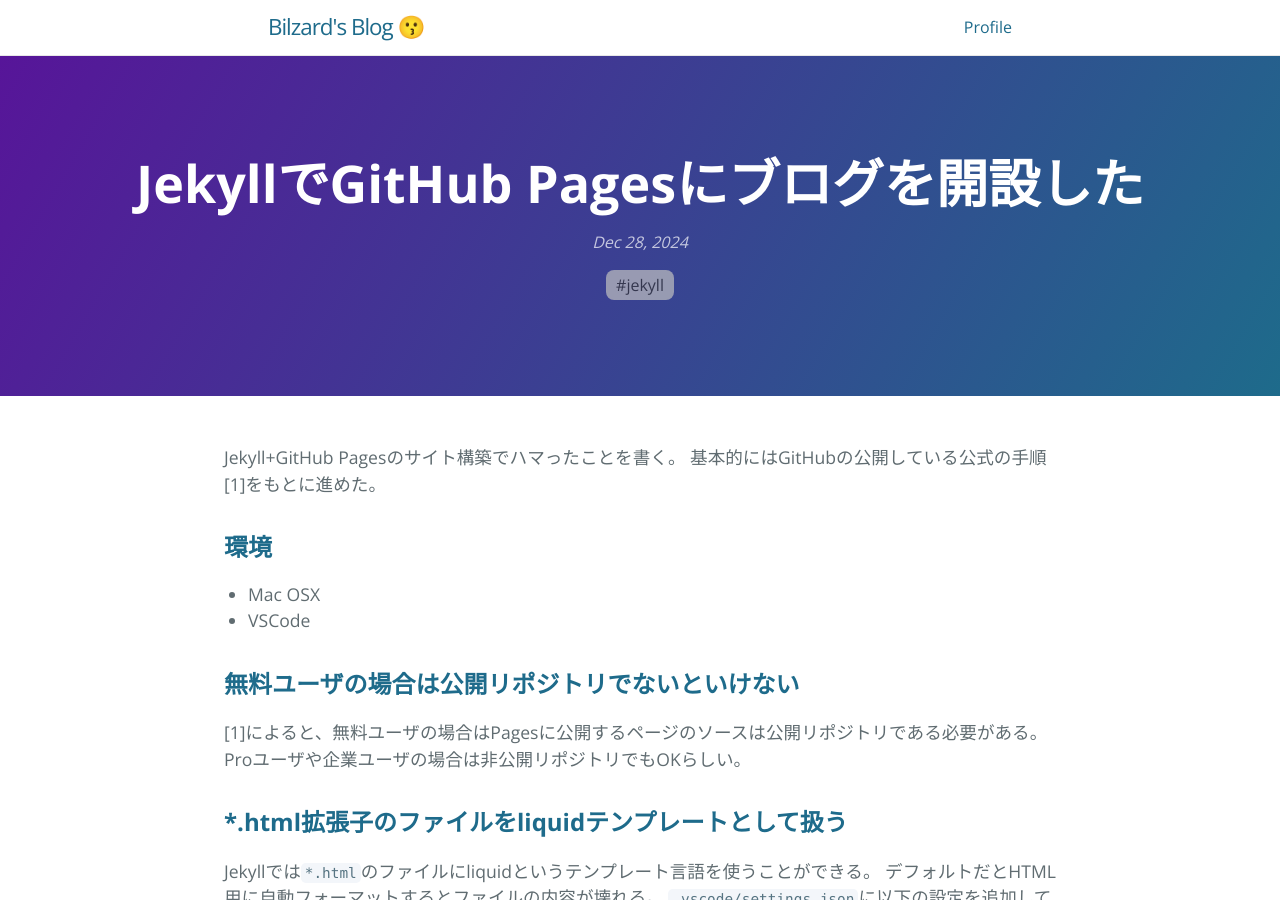
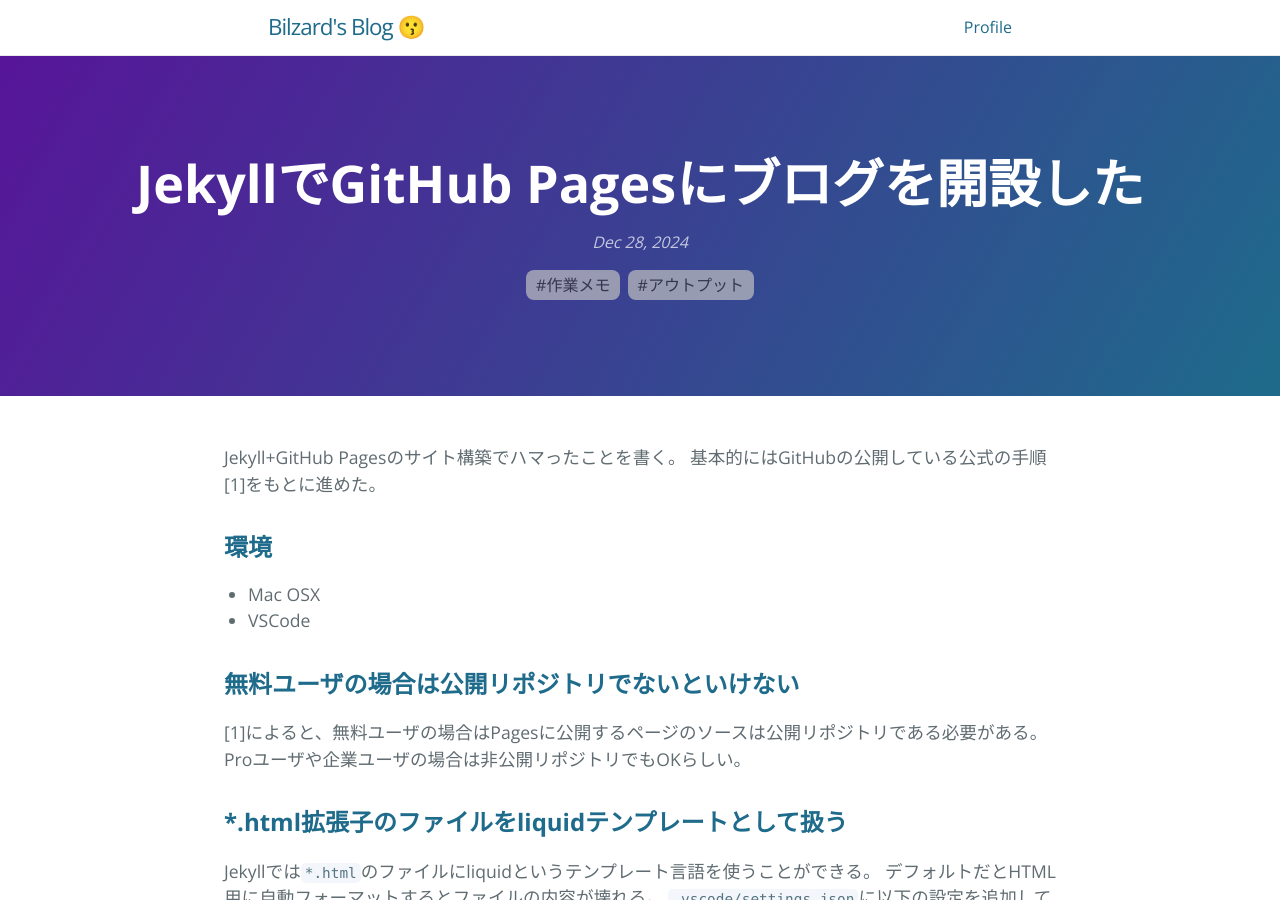
Before and after one commit to bilzard/bilzard.github.io, a Jekyll site: the page built from _posts/2024-12-28-blog-open.md, in a window 1280 px wide and 900 px high. Built offline with Jekyll 4.4.1, drawn with Linux system fonts in a browser that asks for light colours; comment, search, counter and statistics services are not loaded.

Commit message:
タグを変更

```diff
--- a/_posts/2024-12-28-blog-open.md
+++ b/_posts/2024-12-28-blog-open.md
@@ -3,7 +3,7 @@
 title:  "JekyllでGitHub Pagesにブログを開設した"
 date:   2024-12-28 18:06:01 +0900
 categories: [blog]
-tags: jekyll
+tags: 作業メモ アウトプット
 latex:  false
 ---
 
```
